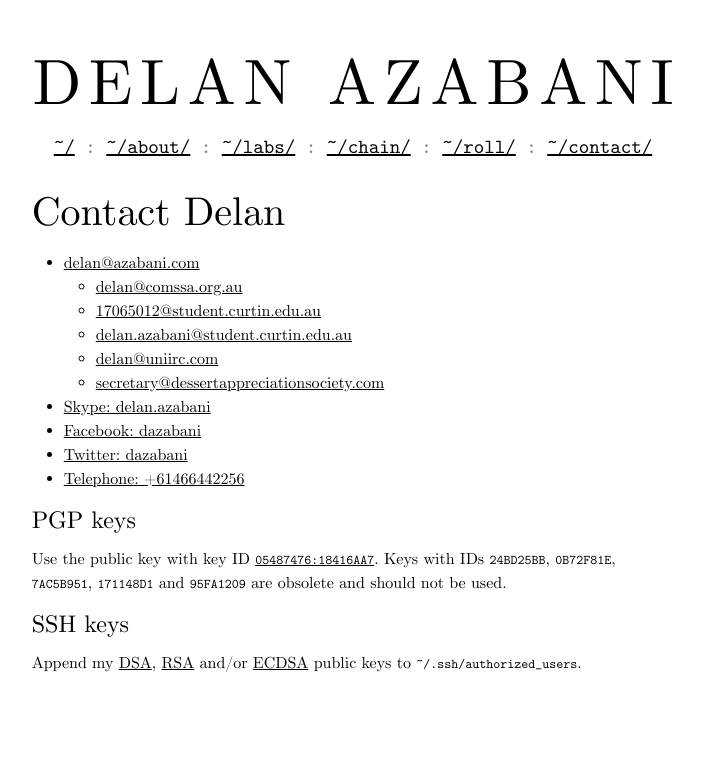
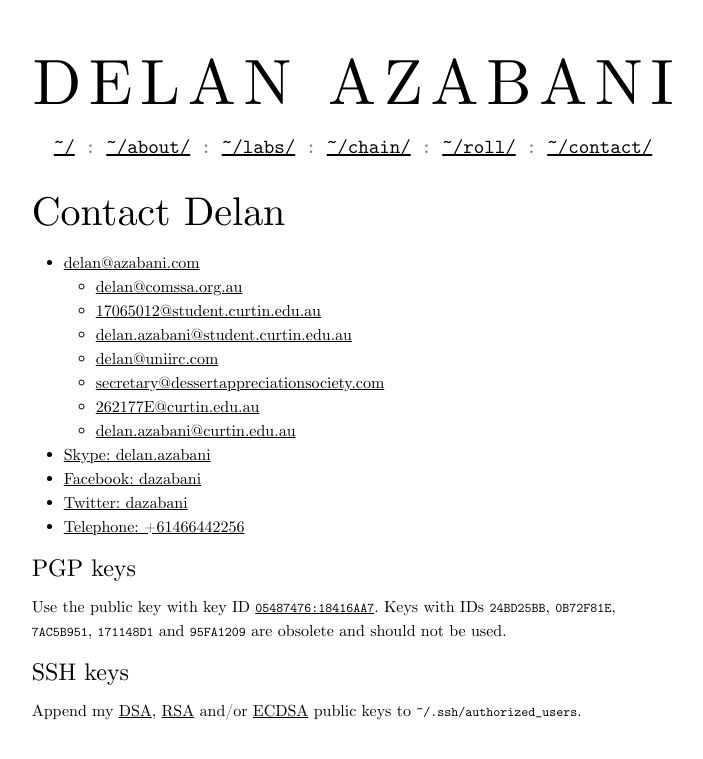
Before and after one commit to delan/www.azabani.com, a Jekyll site: the page built from contact/index.html, in a window 1280 px wide. Shown: the top 759 px of the page, without its empty margins (287-990 px from the left). Built offline with Jekyll 4.4.1, drawn with Linux system fonts in a browser that asks for light colours.

Commit message:
add curtin staff email addresses

```diff
--- a/contact/index.html
+++ b/contact/index.html
@@ -16,6 +16,10 @@ title: Contact Delan
 		    >delan@uniirc.com</a>
 		<li><a href="mailto:secretary@dessertappreciationsociety.com"
 		    >secretary@dessertappreciationsociety.com</a>
+		<li><a href="mailto:262177E@curtin.edu.au"
+		    >262177E@curtin.edu.au</a>
+		<li><a href="mailto:delan.azabani@curtin.edu.au"
+		    >delan.azabani@curtin.edu.au</a>
 	</ul>
 	<li><a href="skype:delan.azabani?chat">Skype: delan.azabani</a>
 	<li><a href="https://www.facebook.com/dazabani">Facebook: dazabani</a>
```
